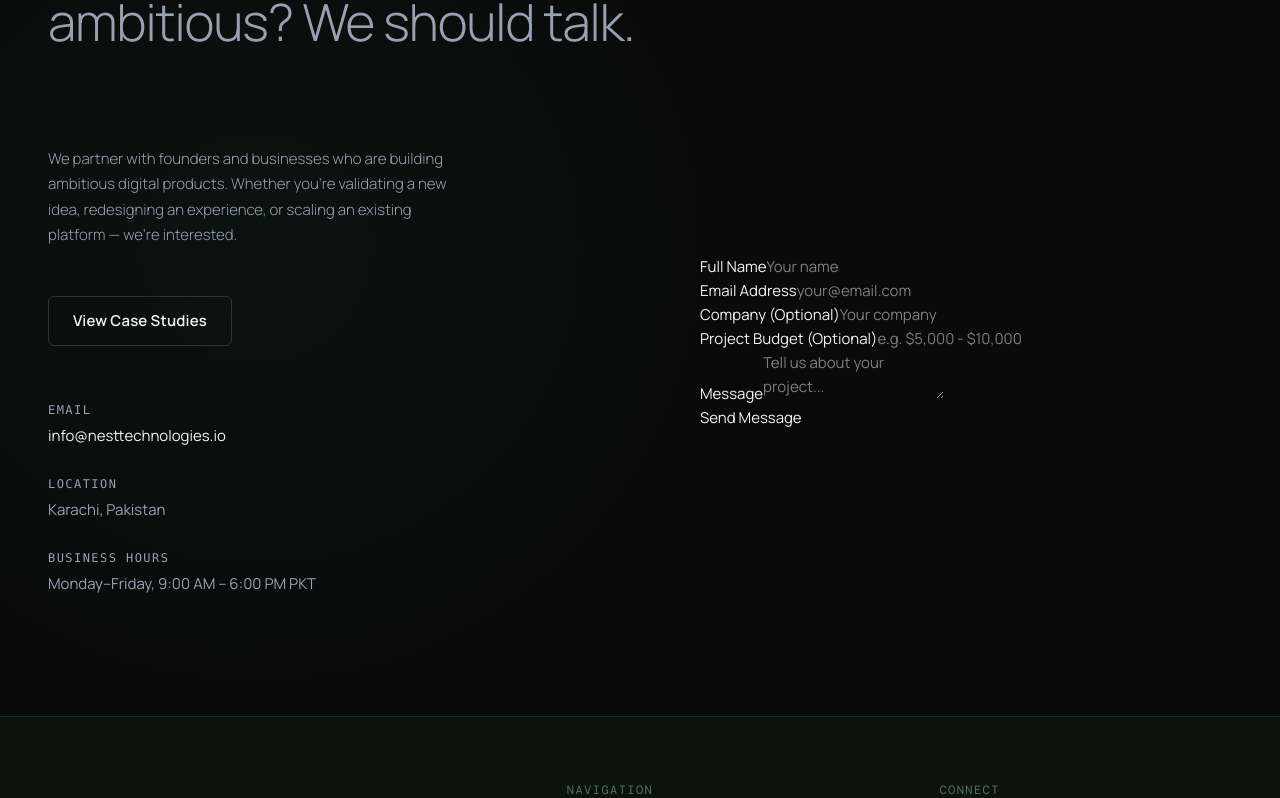
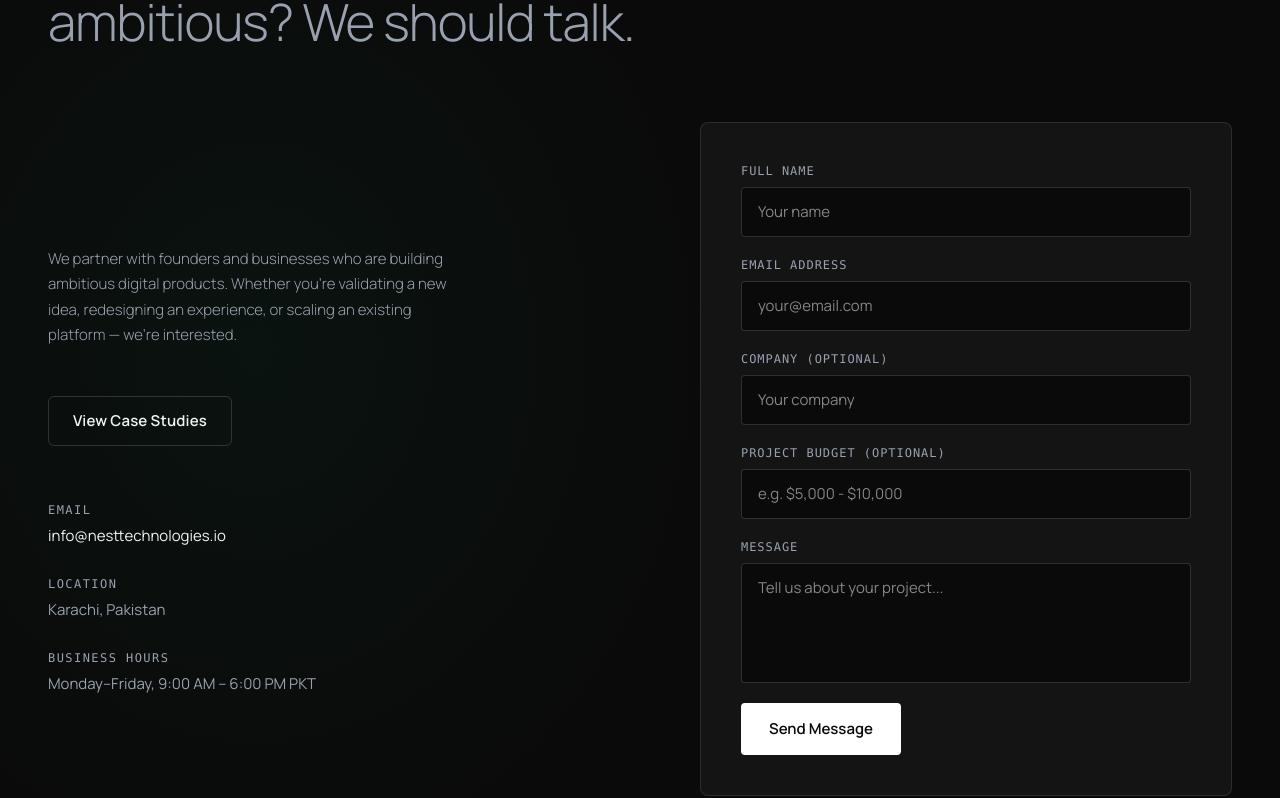
Before and after one commit to Maazkhalid47/Nest-tech-website, a Next.js app: page / in a window 1280 px wide. Shown: the part 637-1435 px from the top of the page. Built offline with nearby package versions, Linux system fonts and the light colour scheme; a web font is replaced by a local one.

Commit message:
created this component

```diff
--- a/components/ContactForm.tsx
+++ b/components/ContactForm.tsx
@@ -85,56 +85,87 @@ export default function ContactForm() {
 
   return (
     <>
-      <div className="contact-form" id="contact-form">
-        <div className="form-group">
-          <label>Full Name</label>
+      <div
+        className="flex flex-col gap-5 rounded-lg border border-white/10 bg-[#141414] p-10 max-[600px]:p-5"
+        id="contact-form"
+      >
+        <div className="flex flex-col gap-2">
+          <label className="font-mono text-xs uppercase tracking-[0.08em] text-gray-400">
+            Full Name
+          </label>
           <input
             type="text"
             placeholder="Your name"
             value={name}
             onChange={(e) => setName(e.target.value)}
+            className="rounded border border-white/15 bg-[#0a0a0a] px-4 py-3 text-[15px] text-white outline-none transition-colors duration-200 focus:border-emerald-400"
           />
         </div>
-        <div className="form-group">
-          <label>Email Address</label>
+
+        <div className="flex flex-col gap-2">
+          <label className="font-mono text-xs uppercase tracking-[0.08em] text-gray-400">
+            Email Address
+          </label>
           <input
             type="email"
             placeholder="your@email.com"
             value={email}
             onChange={(e) => setEmail(e.target.value)}
+            className="rounded border border-white/15 bg-[#0a0a0a] px-4 py-3 text-[15px] text-white outline-none transition-colors duration-200 focus:border-emerald-400"
           />
         </div>
-        <div className="form-group">
-          <label>Company (Optional)</label>
+
+        <div className="flex flex-col gap-2">
+          <label className="font-mono text-xs uppercase tracking-[0.08em] text-gray-400">
+            Company (Optional)
+          </label>
           <input
             type="text"
             placeholder="Your company"
             value={company}
             onChange={(e) => setCompany(e.target.value)}
+            className="rounded border border-white/15 bg-[#0a0a0a] px-4 py-3 text-[15px] text-white outline-none transition-colors duration-200 focus:border-emerald-400"
           />
         </div>
-        <div className="form-group">
-          <label>Project Budget (Optional)</label>
+
+        <div className="flex flex-col gap-2">
+          <label className="font-mono text-xs uppercase tracking-[0.08em] text-gray-400">
+            Project Budget (Optional)
+          </label>
           <input
             type="text"
             placeholder="e.g. $5,000 - $10,000"
             value={budget}
             onChange={(e) => setBudget(e.target.value)}
+            className="rounded border border-white/15 bg-[#0a0a0a] px-4 py-3 text-[15px] text-white outline-none transition-colors duration-200 focus:border-emerald-400"
           />
         </div>
-        <div className="form-group">
-          <label>Message</label>
+
+        <div className="flex flex-col gap-2">
+          <label className="font-mono text-xs uppercase tracking-[0.08em] text-gray-400">
+            Message
+          </label>
           <textarea
             placeholder="Tell us about your project..."
             value={message}
             onChange={(e) => setMessage(e.target.value)}
+            className="h-30 resize-none rounded border border-white/15 bg-[#0a0a0a] px-4 py-3 text-[15px] text-white outline-none transition-colors duration-200 focus:border-emerald-400"
           />
         </div>
-        <button className="form-submit" onClick={handleSubmit}>
+
+        <button
+          className="self-start rounded border-0 bg-white px-7 py-3.5 text-[15px] font-semibold text-[#0a0a0a] transition-all duration-200 hover:-translate-y-px hover:bg-emerald-400"
+          onClick={handleSubmit}
+        >
           Send Message
         </button>
       </div>
-      <div className={`toast${toast.show ? " show" : ""}`}>{toast.text}</div>
+
+      <div
+        className={`fixed bottom-8 right-8 z-999 pointer-events-none rounded-md bg-[#141414] px-5 py-3 text-[15px] font-semibold text-white transition-all duration-300 max-[600px]:right-4 max-[600px]:bottom-4 ${toast.show ? "translate-y-0 opacity-100" : "translate-y-2 opacity-0"}`}
+      >
+        {toast.text}
+      </div>
     </>
   );
 }
```
